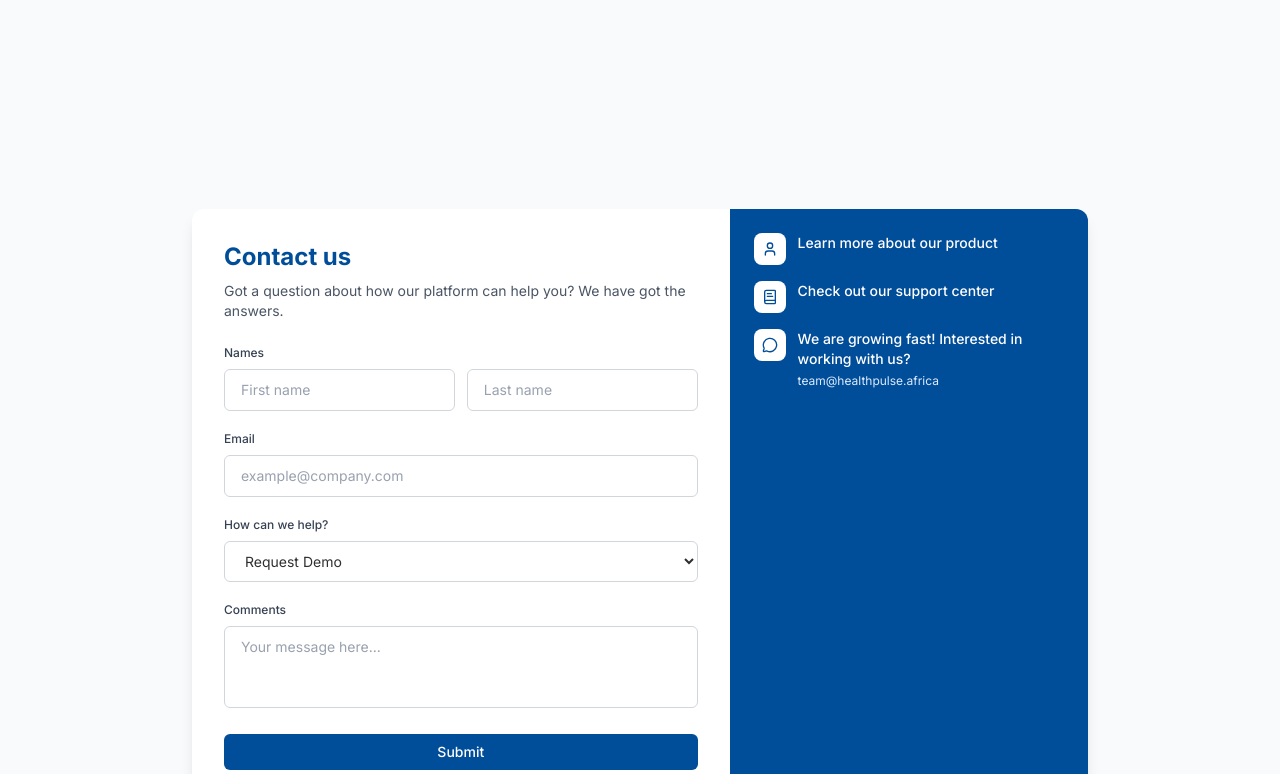
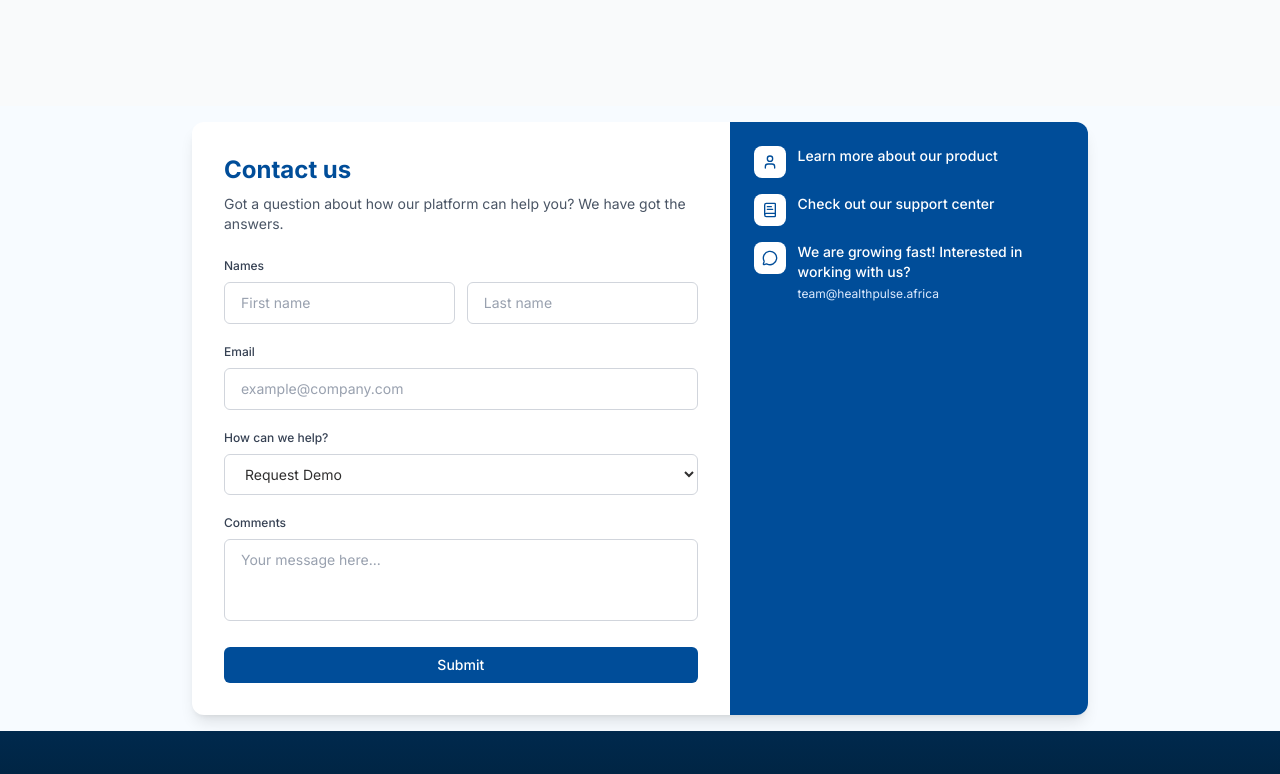
Before and after one commit to healthpulsetech/healthpulse-landing, a Next.js app: page / in a window 1280 px wide. Shown: the part 1626-2400 px from the top of the page. Built offline with nearby package versions, Linux system fonts and the light colour scheme.

Commit message:
will add fix hero section

```diff
--- a/src/components/contact.tsx
+++ b/src/components/contact.tsx
@@ -29,7 +29,7 @@ const ContactUs = () => {
   };
 
   return (
-    <div className="min-h-screen bg-gray-50 flex items-center justify-center p-4">
+    <div className=" bg-background flex items-center justify-center p-4">
       <div className="w-full max-w-4xl bg-white rounded-xl shadow-lg overflow-hidden">
         <div className="flex flex-col lg:flex-row">
           {/* Left side - Form */}
--- a/src/components/hero.tsx
+++ b/src/components/hero.tsx
@@ -9,7 +9,7 @@ import rafiki from "@/assets/rafiki.jpg"
 
 const Hero: React.FC = () => {
   return (
-    <div className=" flex flex-col lg:flex-row items-center justify-center pt-0 px-4 ">
+    <div className=" flex flex-col lg:flex-row items-center justify-center pt-0 px-4 font-sans ">
       {/* Text Content */}
       <motion.div
         className="w-full lg:w-1/2 flex justify-center items-center p-4 lg:p-8 order-2 lg:order-1"
```
Also changed, not shown: src/assets/text.png (added).
